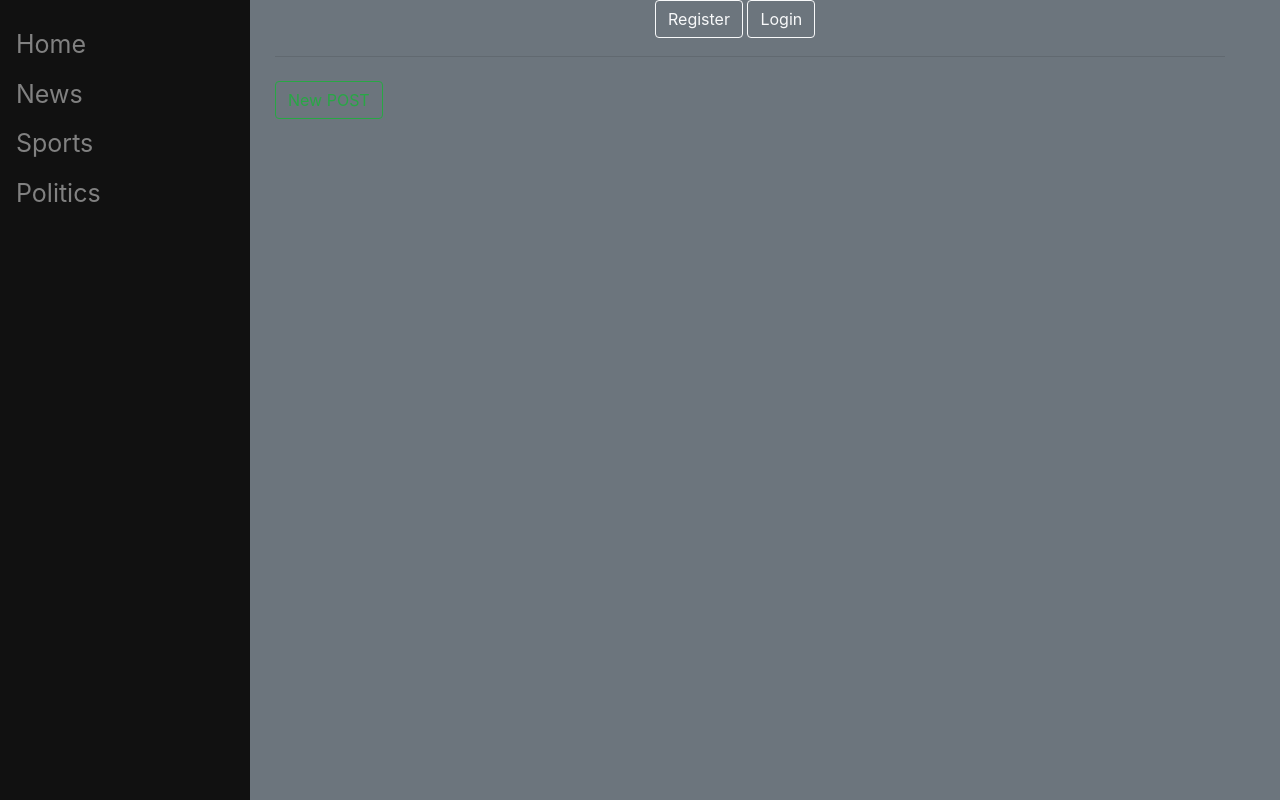
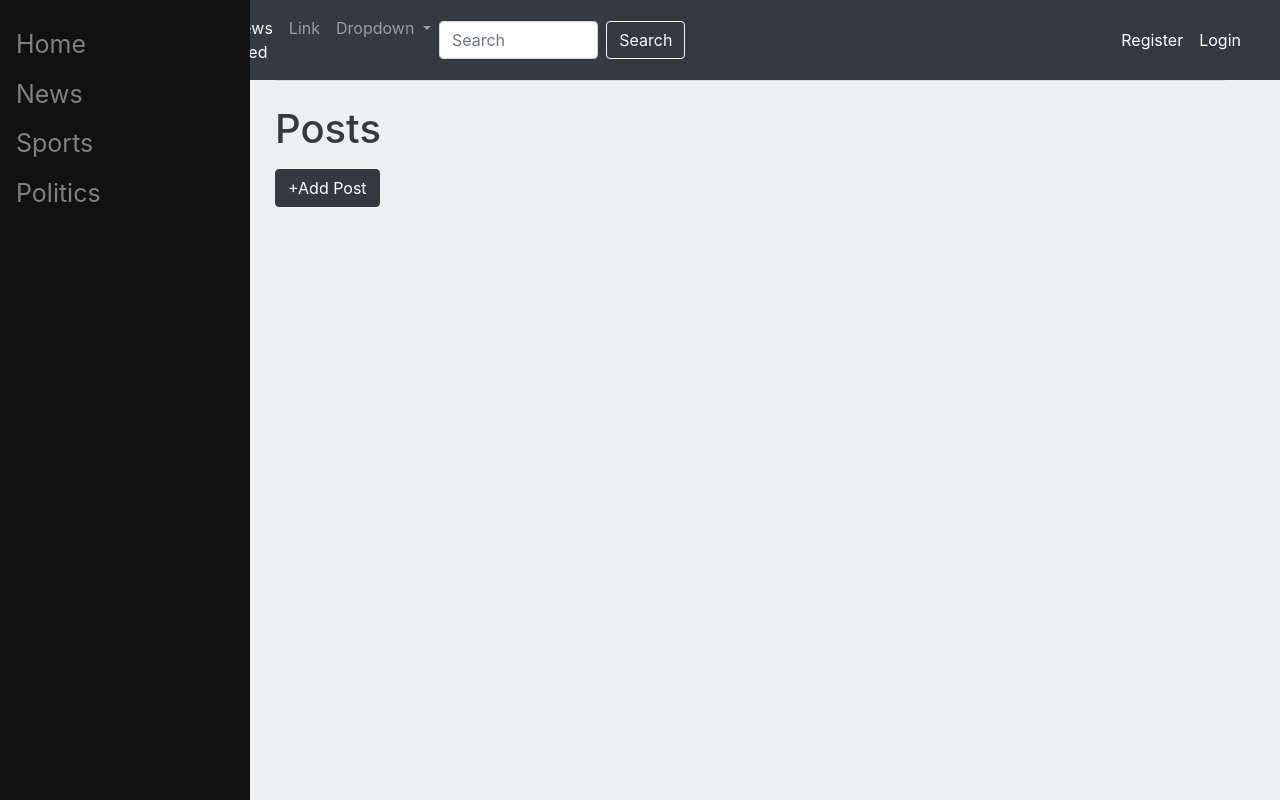
Before and after one commit to RahmaRamadan/Django-Blog, a Django app: template blogProj/templates/blogApp/post.html in a window 1280 px wide. Run offline with Django 3.2, Linux system fonts and the light colour scheme; the template is opened without the code that fills it, so the values that code supplies are empty; some libraries are stand-ins or nearby versions.

Commit message:
users-Authentication

```diff
--- a/blogProj/templates/blogApp/footer.html
+++ b/blogProj/templates/blogApp/footer.html
@@ -1 +1 @@
-<h1 class="text-dark">FOOTER</h1>
+<h1 class="text-dark"></h1>
--- a/blogProj/templates/blogApp/header.html
+++ b/blogProj/templates/blogApp/header.html
@@ -1,18 +1,48 @@
-<div class="container">
-<div class="row">
-    <div class="col-6">
-    <h1 class="text-light">HEADER</h1>
+<div class="offset-1">
+<nav class="navbar navbar-expand-lg navbar-dark bg-dark">
+    <div class="container-fluid">
+      <a class="navbar-brand" href="#">Navbar</a>
+      <button class="navbar-toggler" type="button" data-bs-toggle="collapse" data-bs-target="#navbarSupportedContent" aria-controls="navbarSupportedContent" aria-expanded="false" aria-label="Toggle navigation">
+        <span class="navbar-toggler-icon"></span>
+      </button>
+      <div class="collapse navbar-collapse" id="navbarSupportedContent">
+        <ul class="navbar-nav me-auto mb-2 mb-lg-0">
+          <li class="nav-item">
+            <a class="nav-link active" aria-current="page" href="{% url 'post' %}">News Feed</a>
+          </li>
+          <li class="nav-item">
+            <a class="nav-link" href="#">Link</a>
+          </li>
+          <li class="nav-item dropdown">
+            <a class="nav-link dropdown-toggle" href="#" id="navbarDropdown" role="button" data-bs-toggle="dropdown" aria-expanded="false">
+              Dropdown
+            </a>
+            <ul class="dropdown-menu" aria-labelledby="navbarDropdown">
+              <li><a class="dropdown-item" href="#">Action</a></li>
+              <li><a class="dropdown-item" href="#">Another action</a></li>
+              <li><hr class="dropdown-divider"></li>
+              <li><a class="dropdown-item" href="#">Something else here</a></li>
+            </ul>
+          </li>
+        </ul>
+        <form class="d-flex">
+          <input class="form-control me-2" type="search" placeholder="Search" aria-label="Search">
+          <button class="btn btn-outline-light ml-2" type="submit">Search</button>
+        </form>
+        <ul class="navbar-nav me-auto mb-2 mb-lg-0 offset-5">
+            {% if request.user.is_staff %}
+            <li><a class="nav-link active text-warning" aria-current="page" href="/admin">Blog-Manage</a></li>
+            {% endif %}
+            {% if user.is_authenticated %}
+            <li class="nav-item"><a class="nav-link active text-danger" aria-current="page" href="{% url 'signout' %}">Logout</a></li>
+            <li class="nav-item"><a class="nav-link active text-danger text-capitalize" aria-current="page" href="#">{{ user.username }}</a></li>
+            {% else %}
+            <li class="nav-item"><a class="nav-link active" aria-current="page" href="{% url 'signup' %}">Register</a></li>
+            <li class="nav-item"><a class="nav-link active" aria-current="page" href="{% url 'login' %}">Login</a></li>
+            {% endif %}
+
+        </ul>
+      </div>
     </div>
-    <div class="col-6">
-        {% if user.is_authenticated %}
-        <span><a class="btn btn-outline-light" href="{% url 'signout' %}">logout</a></span>
-        {% else %}
-        <span><a class="btn btn-outline-light" href="{% url 'signup' %}">Register</a></span>
-        <span><a class="btn btn-outline-light" href="{% url 'login' %}">Login</a></span>
-        {% endif %}
-        {% if request.user.is_staff %}
-        <span><a class="btn btn-warning" href="/admin">Blog-Manage</a></span>
-        {% endif %}
-    </div>
+  </nav>
 </div>
-</div>
--- a/blogProj/templates/blogApp/post.html
+++ b/blogProj/templates/blogApp/post.html
@@ -1,6 +1,5 @@
 <!DOCTYPE html>
 <html lang="en">
-
   <head>
     <meta charset="UTF-8" />
     <meta http-equiv="X-UA-Compatible" content="IE=edge" />
@@ -8,41 +7,117 @@
     <title>post</title>
   </head>
 
-<body class="bg-secondary">
+  <body style="background-color: #ecf0f1 !important">
     {% extends 'blogApp/base.html' %} {% load static %} {% block content %}
+    <h1 class="text-dark">Posts</h1>
+    <!-- POST CONTENT -->
     <ul class="text-dark">
       {% for post in all_posts %}
-    <h5>ID: {{post.id}} </h5>
-    <h5>PK: {{post.pk}} </h5>
-    <h5>TITLE: {{post.title}}</h5>
-    <img
-            src="{{ MEDIA_URL }}{{ post.postpicture }}"
-            width="300px"
-            height="300px"
-          />
-    <!-- <h5>CONTENT: {{post.content}}</h5> -->
-    <!-- <h5>PICTURE: <img src='{{ MEDIA_URL }}{{ post.postpicture }}' width="300px" height="300px"></h5> -->
-    <h5>USER: {{ post.user }}</h5>
+      <!-- POST TITLE -->
+      <h5>{{post.title}}</h5>
+      <!-- POST IMAGE -->
+      <img src="{{ MEDIA_URL }}{{ post.postpicture }}" width="35%" />
+      <h5>CREATE USER: {{ post.user }}</h5>
+      <!-- POST DATE -->
       <h5>DATE: {{ post.post_date }}</h5>
       <div class="container-fluid">
-      <div class="row gy-3">
-        <a class="btn btn-outline-light col-2 p-2" href="{% url 'postDetails' post.id %}">
-          Details</a>
-        <a class="btn btn-dark col-2 mx-2 p-2" href="{% url 'editPost' post.id %}">
-          Update</a>
-        <a class="btn btn-outline-light col-2 mx-2 p-2" href="{% url 'deletePost' post.id %}">
-          Delete</a>
-        <a class="btn btn-dark col-2 p-2" href="{% url 'addComment' post.id %}">
-          Add Comment
-        </a>
+
+
+        <div class="row">
+        <!-- COMMENT BTN -->
+        <div class="col-2 text-right">
+          {% if user.is_authenticated %}
+            <a
+              class="text-primary text-decoration-none col-2 p-2"
+              href="{% url 'addComment' post.id %}"
+            >
+              Add Comment</a
+            >
+          {% else %}
+              <a
+                  class="text-primary text-decoration-none col-2 p-2"
+                  href="{% url 'login' %}"
+                >
+                  Add Comment</a
+                >
+          {% endif %}
         </div>
-
+        <!-- DETAILS BTN -->
+        <div class="col-1">
+          {% if user.is_authenticated %}
+              <a
+                class="text-primary text-decoration-none col-2 p-2"
+                href="{% url 'postDetails' post.id %}"
+              >
+                Details</a
+              >
+            {% elif request.user.is_staff %}
+                <a
+                class="text-primary text-decoration-none col-2 p-2"
+                href="{% url 'postDetails' post.id %}"
+              >
+                Details</a
+              >
+          {% else %}
+          <a
+                class="text-primary text-decoration-none col-2 p-2"
+                href="{% url 'postDetails' post.id %}"
+              >
+                Details</a
+              >
+          {% endif %}
+        </div>
+        <!-- UPDATE BTN -->
+        <div class="col-1">
+        {% if user.is_authenticated %}
+          {% if user.id == post.user.id %}
+            <a
+              class="text-primary text-decoration-none col-2 mx-2 p-2"
+              href="{% url 'editPost' post.id %}"
+            >
+              Update</a
+            >
+          {% elif request.user.is_staff %}
+            <a
+                class="text-primary text-decoration-none col-2 mx-2 p-2"
+                href="{% url 'editPost' post.id %}"
+              >
+                Update</a
+              >
+          {% endif %}
+        {% endif %}
+      </div>
+      <div class="col-1">
+        <!-- DELETE BTN -->
+        {% if user.is_authenticated %}
+          {% if user.id == post.user.id %}
+          <a
+            class="text-danger text-decoration-none col-2 mx-2 p-2"
+            href="{% url 'deletePost' post.id %}"
+          >
+            Delete</a
+          >
+          {% elif request.user.is_staff %}
+          <a
+            class="text-danger text-decoration-none col-2 mx-2 p-2"
+            href="{% url 'deletePost' post.id %}"
+          >
+            Delete</a
+          >
+          {% endif %}
+        {% endif %}
+        </div>
       </div>
       <hr />
       {% endfor %}
     </ul>
-  <a class="btn btn-outline-success" href="{% url 'addPost' %}"> New POST</a>
+    <!-- END POST CONTENT -->
+    <!-- NEW POST BTN -->
+    <a class="btn btn-dark" href="{% url 'addPost' %}">+Add Post</a>
     {% endblock %}
   </body>
+</html>
 
-</html>
+<!-- <h5>ID: {{post.id}} </h5> -->
+<!-- <h5>PK: {{post.pk}} </h5> -->
+<!-- <h5>CONTENT: {{post.content}}</h5> -->
```
Also changed, not shown: blogProj/templates/blogApp/home.html (+4 -12 lines), blogProj/templates/blogApp/postDetails.html (+62 -21 lines), blogProj/media/images/listing_main_i8_AOORWZG.jpg (added), blogProj/media/images/test_FtLLT0b.jpeg (added), blogProj/media/images/test_v75FqYa.jpeg (added). Lines whose indentation alone changed are shown as unchanged.
